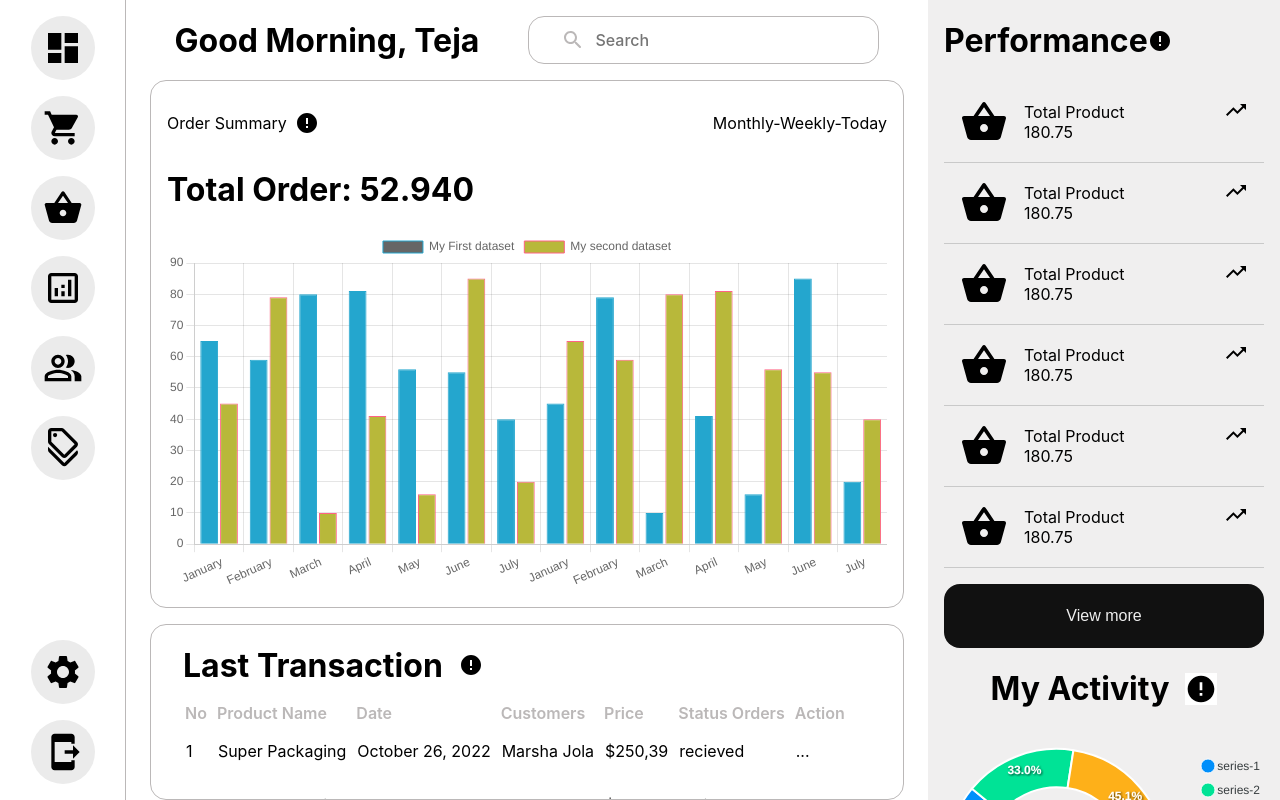
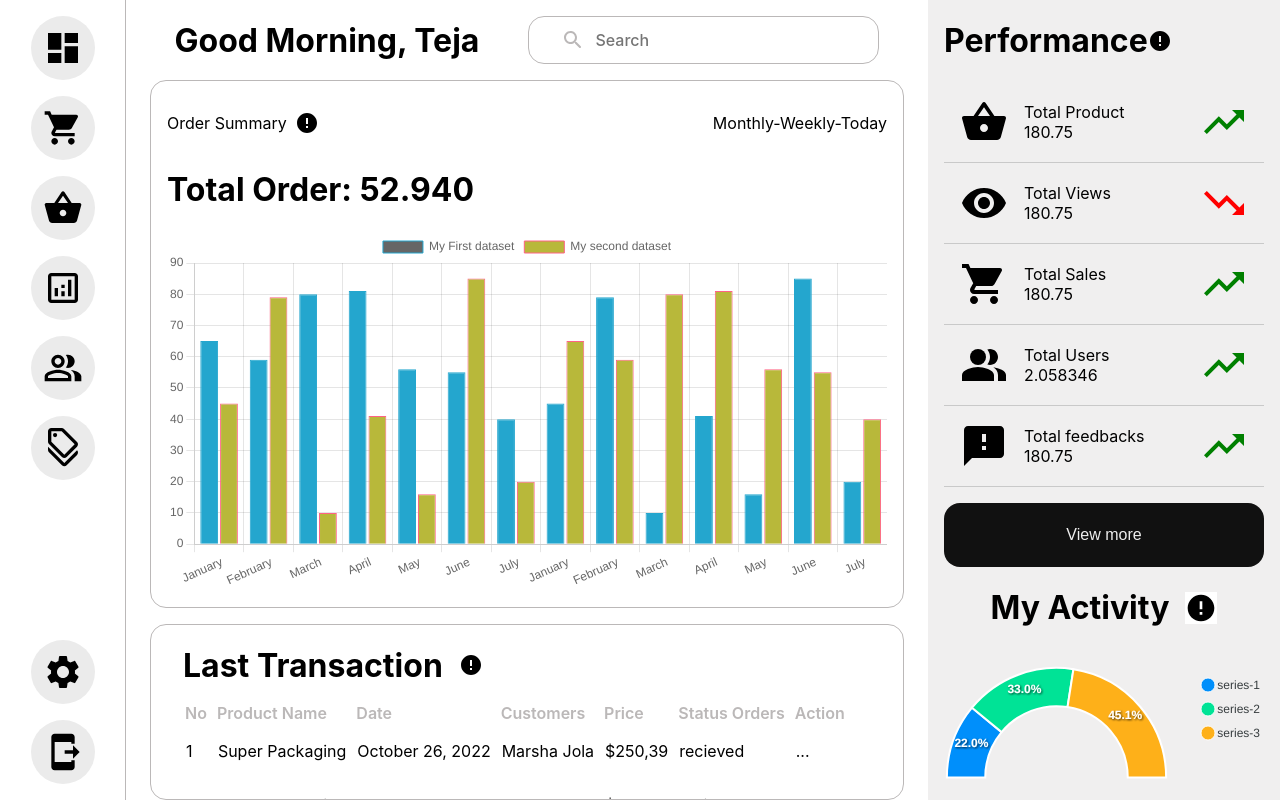
Before and after one commit to teja679/Simple-Dashboard, a React (Create React App) app: page / in a window 1280 px wide. Built offline with nearby package versions, Linux system fonts and the light colour scheme; the HTML template or start-up script is replaced by a standard one.

Commit message:
dashboard styles

```diff
--- a/src/Components/DashboardPages/Intro/Search.js
+++ b/src/Components/DashboardPages/Search/Search.js
@@ -1,11 +1,17 @@
 import React from 'react'
 import './styles.css'
 import SearchRoundedIcon from "@mui/icons-material/SearchRounded";
+import { motion } from "framer-motion"
 
 const Search = () => {
   return (
     <div className='search-wrapper'>
-        <h1>Good Morning, Teja</h1>
+        <motion.h1
+        initial={{ opacity: 0, x: -50 }}
+        whileInView={{ opacity: 1, x: 0 }}
+        viewport={{ once: true }}
+
+        >Good Morning, Teja</motion.h1>
         <div className="search-input">
             <SearchRoundedIcon sx={{ color: "var(--grey)" }} />
             <input type="text" placeholder="Search" />
--- a/src/Components/PerformancePages/Chart/HalfDonut.js
+++ b/src/Components/PerformancePages/Chart/HalfDonut.js
@@ -34,7 +34,7 @@ const HalfDonut = () => {
         },
     };
     return (
-        <div id="chart">
+        <div className="donut-div" id="chart">
             <div className="flex-div">
                 <h1>My Activity</h1>
                 <ErrorIcon sx={{fontSize: '2rem', backgroundColor: '#fff'}} />
--- a/src/Components/PerformancePages/Chart/styles.css
+++ b/src/Components/PerformancePages/Chart/styles.css
@@ -1,5 +1,5 @@
 .donut-div {
-    width: 40rem;
+    margin-bottom: 3rem;
 }
 .flex-div {
     display: flex;
--- a/src/Components/PerformancePages/Performance/Performance.js
+++ b/src/Components/PerformancePages/Performance/Performance.js
@@ -1,5 +1,9 @@
 import React from 'react'
 import './styles.css'
+import FeedbackIcon from '@mui/icons-material/Feedback';
+import PeopleAltIcon from '@mui/icons-material/PeopleAlt';
+import VisibilityIcon from '@mui/icons-material/Visibility';
+import ShoppingCartIcon from '@mui/icons-material/ShoppingCart';
 import ErrorIcon from '@mui/icons-material/Error';
 import ShoppingBasketIcon from '@mui/icons-material/ShoppingBasket';
 import TrendingUpIcon from '@mui/icons-material/TrendingUp';
@@ -12,41 +16,34 @@ const Performance = () => {
             name: 'Total Product',
             price: 180.75,
             icon1: <ShoppingBasketIcon  sx={{fontSize: '3rem'}} />,
-            icon2: <TrendingUpIcon />,
+            icon2: <TrendingUpIcon sx={{color: 'green', fontSize: '3rem'}} />,
         },
         {
             id: 2,
-            name: 'Total Product',
+            name: 'Total Views',
             price: 180.75,
-            icon1: <ShoppingBasketIcon  sx={{fontSize: '3rem'}} />,
-            icon2: <TrendingUpIcon />,
+            icon1: <VisibilityIcon  sx={{fontSize: '3rem'}} />,
+            icon2: <TrendingDownIcon sx={{color: 'red', fontSize: '3rem'}} />,
         },
         {
             id: 3,
-            name: 'Total Product',
+            name: 'Total Sales',
             price: 180.75,
-            icon1: <ShoppingBasketIcon  sx={{fontSize: '3rem'}} />,
-            icon2: <TrendingUpIcon />,
+            icon1: <ShoppingCartIcon  sx={{fontSize: '3rem'}} />,
+            icon2: <TrendingUpIcon sx={{color: 'green', fontSize: '3rem'}} />,
         },{
             id: 1,
-            name: 'Total Product',
-            price: 180.75,
-            icon1: <ShoppingBasketIcon  sx={{fontSize: '3rem'}} />,
-            icon2: <TrendingUpIcon />,
-        },
-        {
-            id: 2,
-            name: 'Total Product',
-            price: 180.75,
-            icon1: <ShoppingBasketIcon  sx={{fontSize: '3rem'}} />,
-            icon2: <TrendingUpIcon />,
+            name: 'Total Users',
+            price: 2.058346,
+            icon1: <PeopleAltIcon  sx={{fontSize: '3rem'}} />,
+            icon2: <TrendingUpIcon sx={{color: 'green', fontSize: '3rem', fontSize: '3rem'}} />,
         },
         {
             id: 3,
-            name: 'Total Product',
+            name: 'Total feedbacks',
             price: 180.75,
-            icon1: <ShoppingBasketIcon  sx={{fontSize: '3rem'}} />,
-            icon2: <TrendingUpIcon />,
+            icon1: <FeedbackIcon  sx={{fontSize: '3rem'}} />,
+            icon2: <TrendingUpIcon sx={{color: 'green', fontSize: '3rem'}} />,
         },
     ]
   return (
--- a/src/Pages/Dashboard/Dashboard.js
+++ b/src/Pages/Dashboard/Dashboard.js
@@ -1,7 +1,7 @@
 import React from 'react'
 import './styles.css'
 import BarChart from '../../Components/DashboardPages/BarChart/BarChart'
-import Search from '../../Components/DashboardPages/Intro/Search'
+import Search from '../../Components/DashboardPages/Search/Search'
 import Transactions from '../../Components/DashboardPages/Transcations/Transactions'
 
 const Dashboard = () => {
--- a/src/Pages/Header/Header.js
+++ b/src/Pages/Header/Header.js
@@ -40,7 +40,6 @@ const Header = () => {
     return (
         <div className='navbar'>
             <div className='links-div'>
-                {/* <header>MARKETING</header> */}
                 {data.map((item, index) => (
                     <motion.a animate={{
                         scale: [1, 2, 2, 1, 1],
--- a/src/Pages/Header/styles.css
+++ b/src/Pages/Header/styles.css
@@ -27,4 +27,5 @@
 }
 .links:hover p {
     background-color: rgb(51, 127, 240);
+    transform: scale(1.1);
 }
```
Also changed, not shown: src/Components/DashboardPages/Search/styles.css (renamed from src/Components/DashboardPages/Intro/styles.css).
